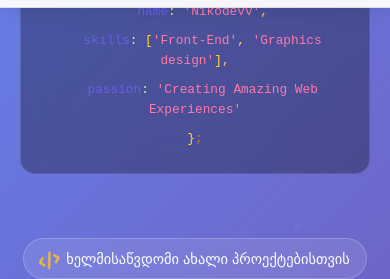
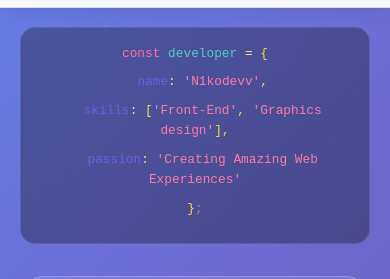
Before and after one commit to N1k0Devv/N1kodevv, a website built with Vite: page index.html in a window 390 px wide. Shown: the part 73-352 px from the top of the page. Built offline with nearby package versions, Linux system fonts and the light colour scheme; animation ran at ten frames a second.

Commit message:
Update style.css

```diff
--- a/style.css
+++ b/style.css
@@ -496,7 +496,7 @@ body.menu-open::after {
   z-index: 1;
   display: grid;
   grid-template-columns: 1fr 1fr;
-  gap: 4rem;
+  gap: 2rem;
   align-items: center;
 }
 
@@ -2950,7 +2950,7 @@ body.menu-open::after {
   }
   .hero-visual {
     order: -1;
-    margin-top: 30px;
+    margin-top: 100px;
   }
   .hero-title {
     font-size: 2.5rem;
```
